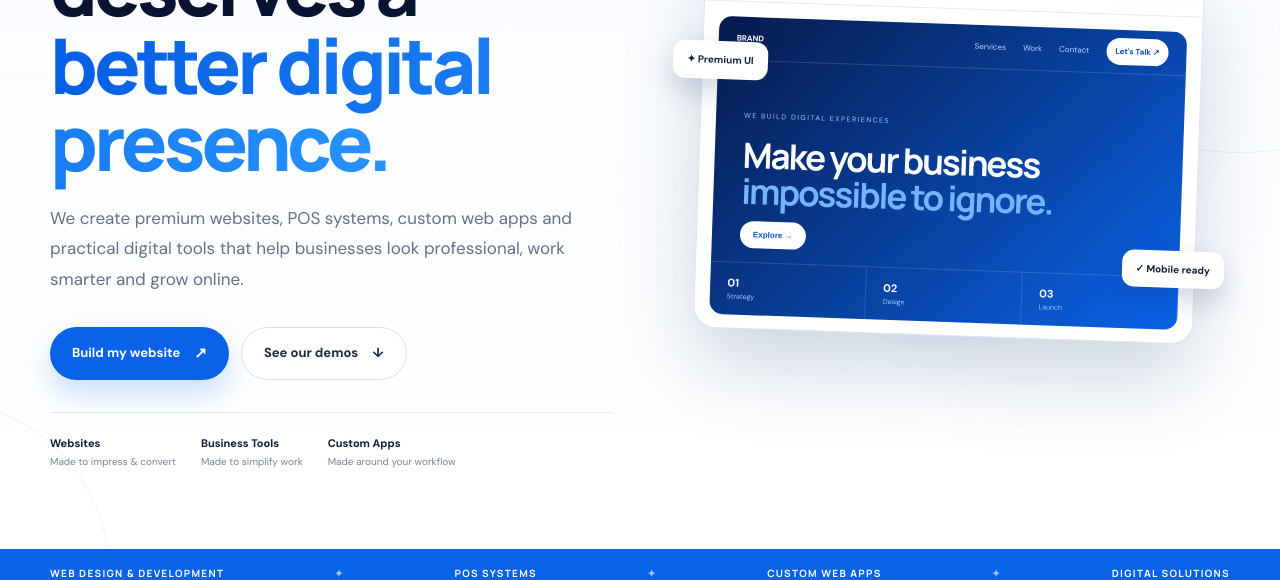
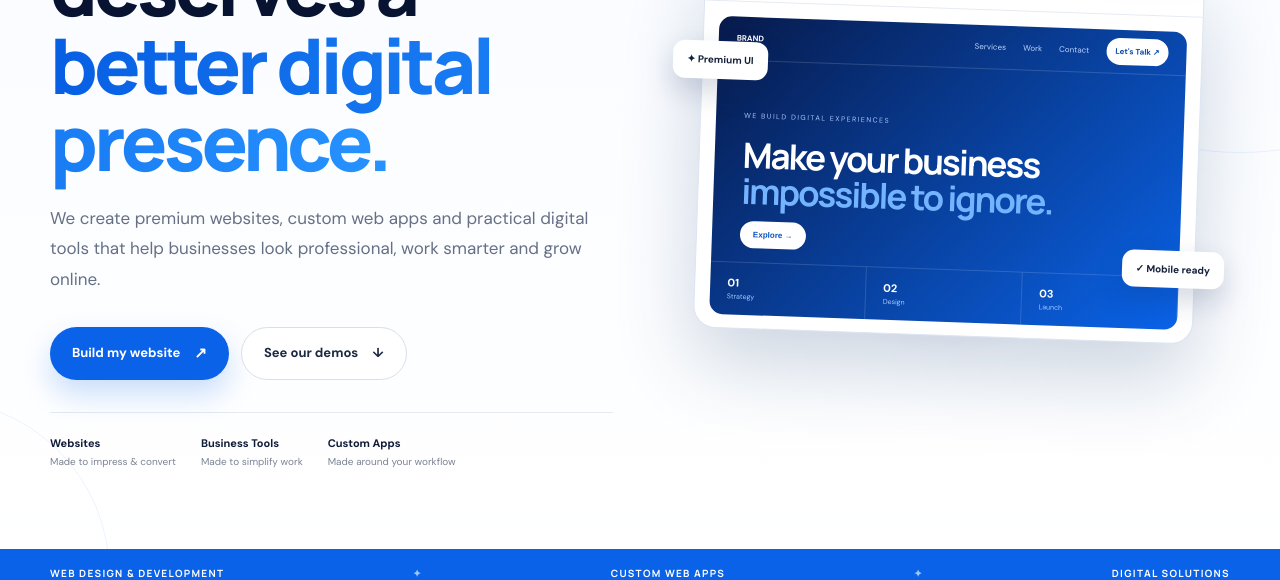
Before and after one commit to innovaash/innovaash, a plain HTML site: page index.html in a window 1280 px wide. Shown: the part 374-954 px from the top of the page. Drawn offline with Linux system fonts and the light colour scheme.

Commit message:
Update index.html

```diff
--- a/index.html
+++ b/index.html
@@ -6,7 +6,7 @@
   <meta name="description" content="Innovaash builds premium websites, POS systems, custom web apps and digital solutions for growing businesses.">
   <meta name="theme-color" content="#071b52">
   <title>Innovaash | Innovate • Build • Grow</title>
-  <link rel="icon" type="image/png" href="/innovaash-logo-clean.png">
+  <link rel="icon" type="image/png" href="/innovaash-logo.png">
   <link rel="preconnect" href="https://fonts.googleapis.com">
   <link rel="preconnect" href="https://fonts.gstatic.com" crossorigin>
   <link href="https://fonts.googleapis.com/css2?family=DM+Sans:wght@400;500;600;700&family=Manrope:wght@500;600;700;800&display=swap" rel="stylesheet">
@@ -49,7 +49,7 @@
         <div class="hero-copy">
           <div class="eyebrow"><i></i> WE DESIGN • BUILD • GROW</div>
           <h1>Your business deserves a <span>better digital presence.</span></h1>
-          <p>We create premium websites, POS systems, custom web apps and practical digital tools that help businesses look professional, work smarter and grow online.</p>
+          <p>We create premium websites, custom web apps and practical digital tools that help businesses look professional, work smarter and grow online.</p>
           <div class="hero-actions">
             <a class="button primary" href="#contact">Build my website <b>↗</b></a>
             <a class="button secondary" href="#work">See our demos <b>↓</b></a>
@@ -87,7 +87,7 @@
 
     <section class="blue-strip">
       <div class="container strip-grid">
-        <span>WEB DESIGN & DEVELOPMENT</span><i>✦</i><span>POS SYSTEMS</span><i>✦</i><span>CUSTOM WEB APPS</span><i>✦</i><span>DIGITAL SOLUTIONS</span>
+        <span>WEB DESIGN & DEVELOPMENT</span><i>✦</i><span>CUSTOM WEB APPS</span><i>✦</i><span>DIGITAL SOLUTIONS</span>
       </div>
     </section>
 
@@ -238,7 +238,7 @@
       <div class="footer-brand"><img src="assets/innovaash-logo.png" alt="Innovaash"><p>Innovate • Build • Grow</p></div>
       <div class="footer-links"><a href="#services">Services</a><a href="#work">Our Work</a><a href="#tools">Business Tools</a><a href="#contact">Contact</a></div>
     </div>
-    <div class="container footer-bottom"><span>© <span id="year"></span> Innovaash. All rights reserved.</span><span>Websites • POS Systems • Custom Web Apps • Digital Solutions</span></div>
+    <div class="container footer-bottom"><span>© <span id="year"></span> Innovaash. All rights reserved.</span><span>Websites • Custom Web Apps • Digital Solutions</span></div>
   </footer>
   <script src="script.js"></script>
 </body>
```
